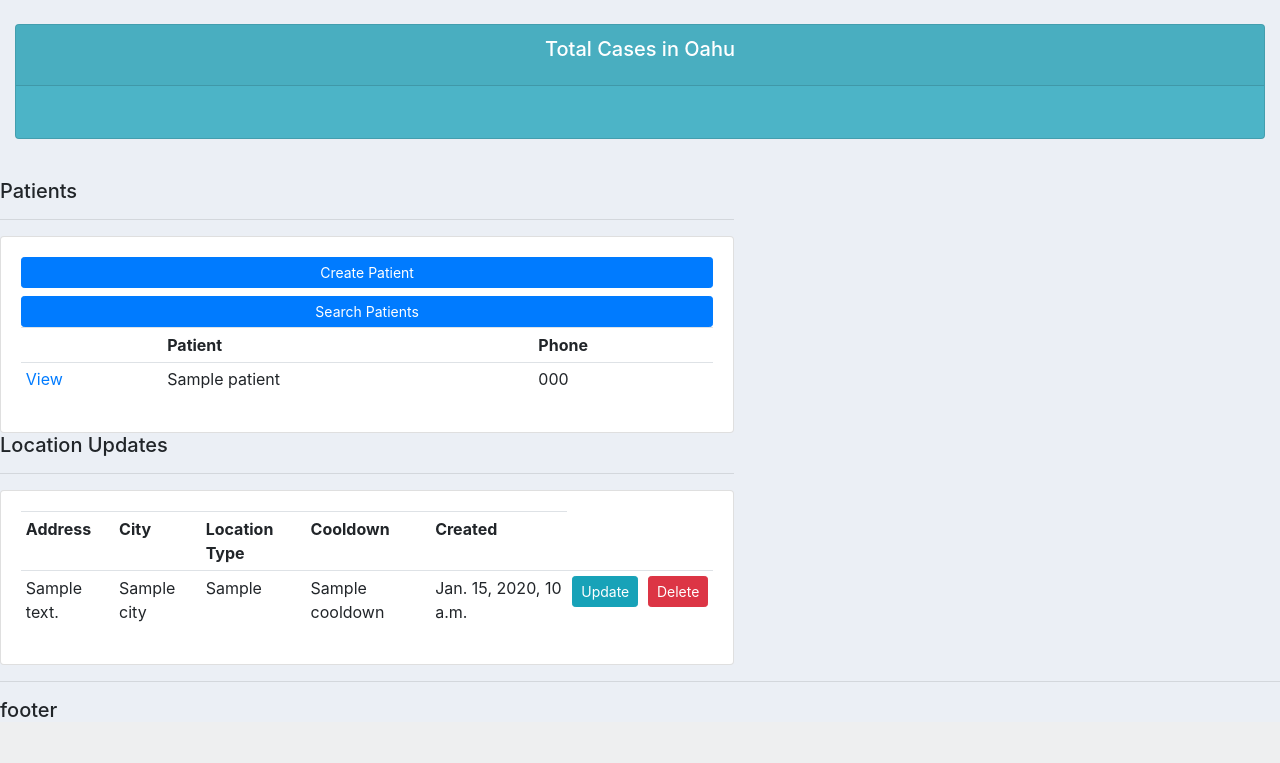
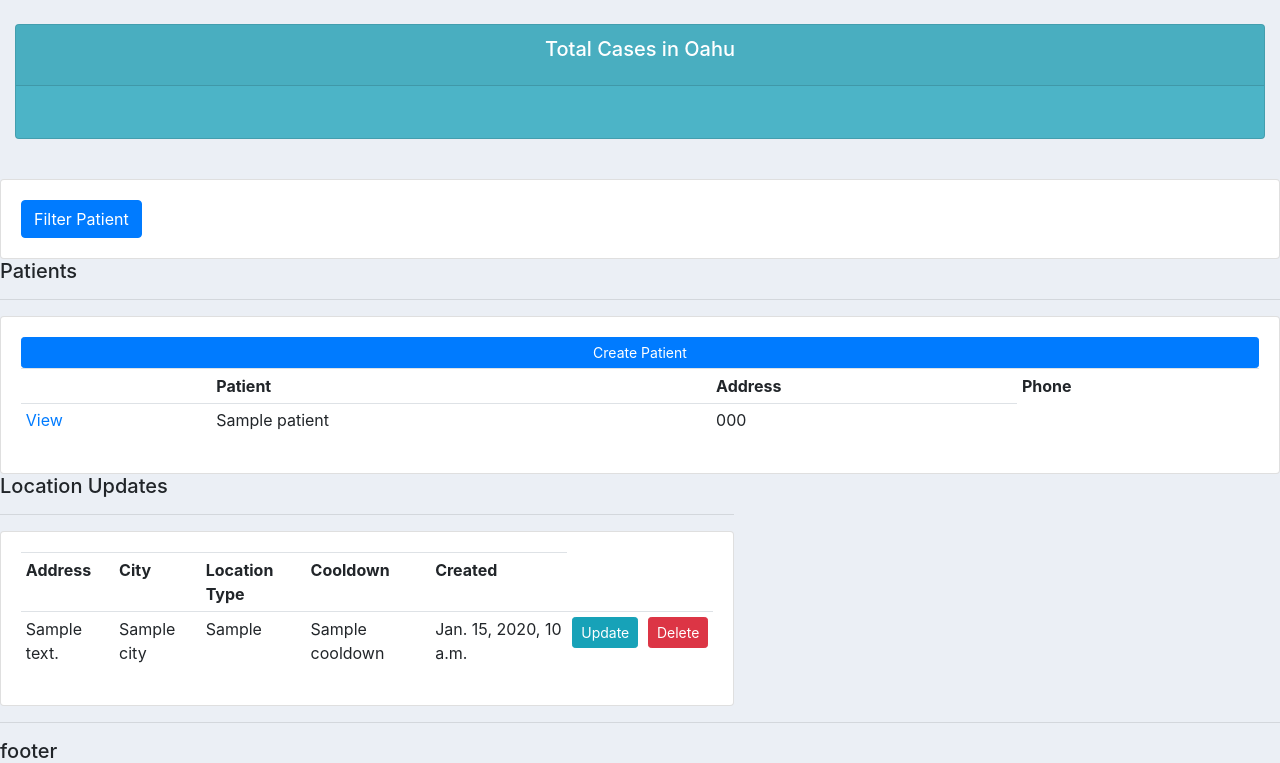
Before and after one commit to shanekshimizu/covidmaplotter, a Django app: template covidtracefinal/maps/templates/maps/dashboard.html in a window 1280 px wide. Shown: the part 107-870 px from the top of the page. Before the commit the page ends 824 px from the top, so only its background shows below. Run offline with Django 3.2, Linux system fonts and the light colour scheme; the template is opened without the code that fills it: most values are stand-ins (such as "Sample title", 1, 10 or a date in 2020); some libraries are stand-ins or nearby versions.

Commit message:
added filter form search

```diff
--- a/covidtracefinal/maps/filters.py
+++ b/covidtracefinal/maps/filters.py
@@ -6,3 +6,8 @@ class LocationFilter(django_filters.FilterSet):
     class Meta:
         model = Location
         fields = '__all__'
+
+class PatientFilter(django_filters.FilterSet):
+    class Meta:
+        model = Patient
+        fields = '__all__'
--- a/covidtracefinal/maps/templates/maps/dashboard.html
+++ b/covidtracefinal/maps/templates/maps/dashboard.html
@@ -9,29 +9,39 @@
 
 
 <div class="row">
-	<div class="col-md-7">
+	<div class="col-md-12">
+		<div class="card card-body">
+			<form method="get">
+				{{ myFilter.form }}
+				<button class="btn btn-primary" type="submit">Filter Patient</button>
+			</form>
+		</div>
+	</div>
+	<div class="col-md-12">
 		<h5>Patients</h5>
 		<hr>
 		<div class="card card-body">
 			<a class="btn btn-primary  btn-sm btn-block" href="{% url 'create_patient' %}">Create Patient</a>
-			<a class="btn btn-primary  btn-sm btn-block" href="{% url 'create_patient' %}">Search Patients</a>
 			<table class="table table-sm">
 				<tr>
 					<th></th>
 					<th>Patient</th>
+					<th>Address</th>
 					<th>Phone</th>
 				</tr>
 
-				{% for patient in recent10patients %}
+				{% for patient in patients %}
 				<tr>
 					<td><a href="{%url 'doctor' patient.id %}">View</a></td>
-					<td> {{patient}}</td>
-					<td> {{patient.phone}}</td>
+					<td> {{patient}} </td>
+					<td> {{patient.phone}} </td>
+
 					{% endfor %}
 				</tr>
 
 
 			</table>
+
 		</div>
 	</div>
 	<div class="col-md-7">
--- a/covidtracefinal/maps/views.py
+++ b/covidtracefinal/maps/views.py
@@ -9,6 +9,7 @@ from .dataxml import *
 def home(request):
     patients = Patient.objects.all()
     locations = Location.objects.all()
+    patient_count = Patient.objects.count()
 
     recent10patients = []
     recent10locations = []
@@ -21,8 +22,11 @@ def home(request):
 
     response = HttpResponse(open('maps/sample.xml').read(), content_type='application/xml')
 
+    myFilter = PatientFilter(request.GET, queryset = patients)
+    patients = myFilter.qs
 
-    context = {'patients': patients, 'locations': locations, 'recent10locations': recent10locations, 'recent10count': recent10count, 'recent10patients': recent10patients}
+
+    context = {'patients': patients, 'locations': locations, 'recent10locations': recent10locations, 'recent10count': recent10count, 'recent10patients': recent10patients, 'myFilter': myFilter, 'patient_count': patient_count}
     return render(request, 'maps/dashboard.html', context)
 
 def doctor(request, pk_test):
```
Lines whose indentation alone changed are shown as unchanged.
